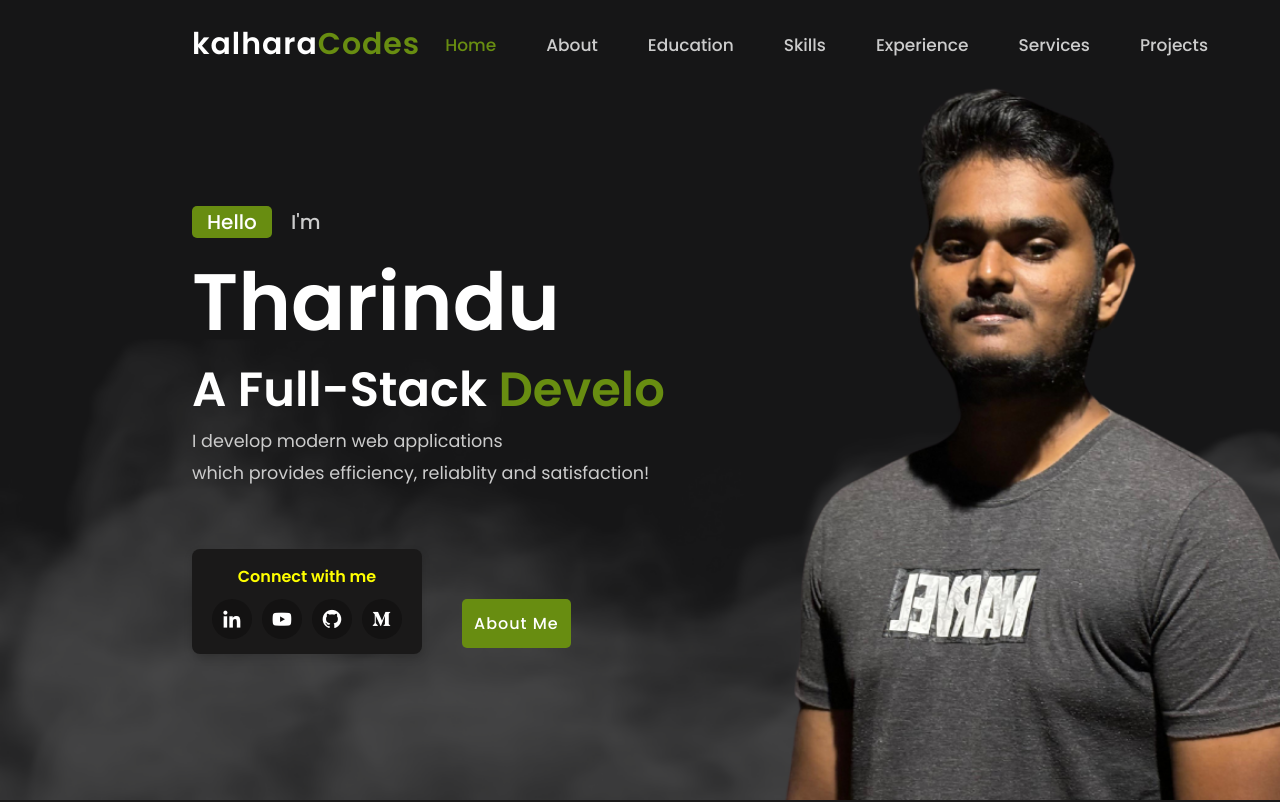
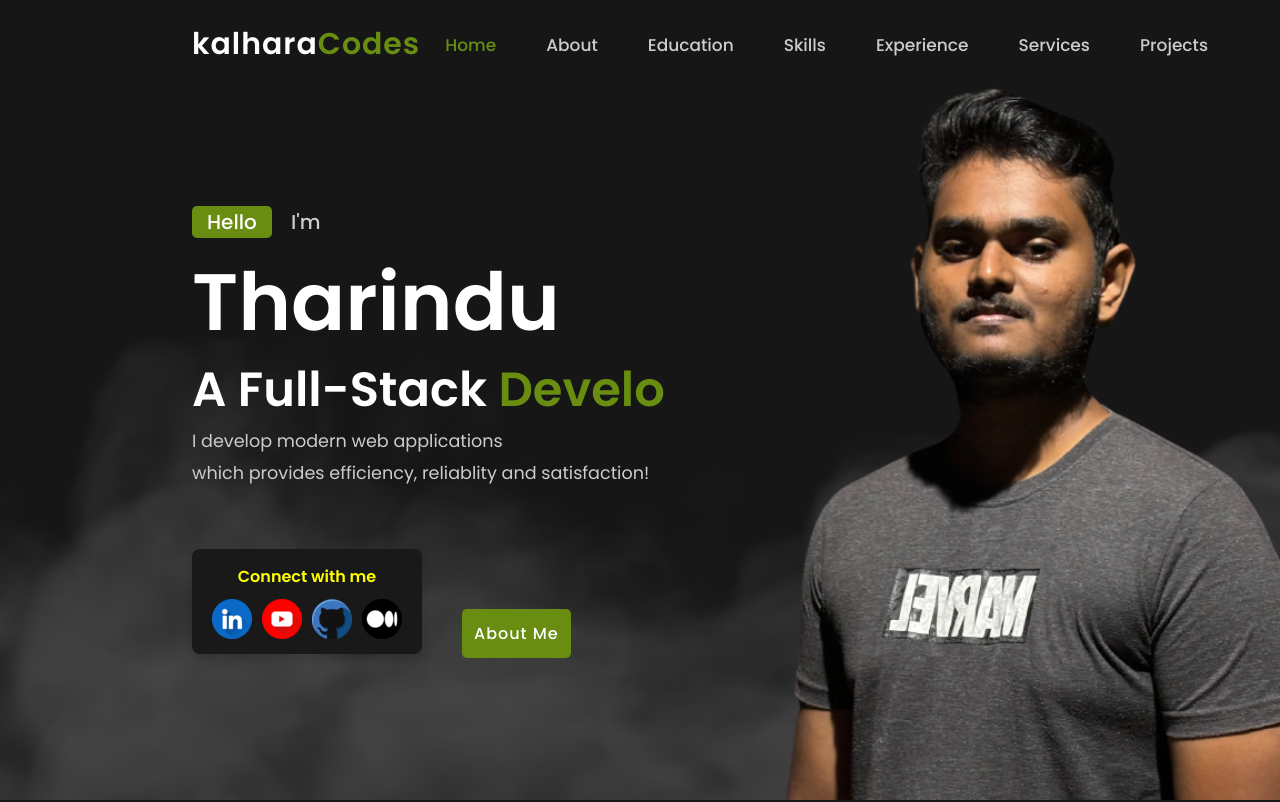
Before and after one commit to tharinduk001/Portfolio-Website, a plain HTML site: page index.html in a window 1280 px wide. Shown: the top 802 px of the page. Drawn offline with nearby package versions, Linux system fonts and the light colour scheme.

Commit message:
fixed path issues

```diff
--- a/css/style.css
+++ b/css/style.css
@@ -100,7 +100,7 @@ section.education, section.skills, section.experience, section.services{
     position: relative;
     height: 100vh;
     width: 100%;
-    background-image: url(/images/background.png);
+    background-image: url(../images/background.png);
     background-size: cover;
     background-position: center;
     display: flex;
@@ -397,6 +397,15 @@ margin-bottom: 25px;
     height: 100%;
 }
 
+a img{
+    width: 40px;
+}
+
+a img:hover{
+    width: 36px;
+    transform: scale(0.9);
+}
+
 
 .education-content {
     margin-top: 60px;
--- a/index.html
+++ b/index.html
@@ -4,10 +4,10 @@
 <head>
 	<meta charset="utf-8">
 	<meta name="viewport" content="width=device-width, initial-scale=1.0">
+	<link rel="stylesheet" href="https://unpkg.com/boxicons@latest/css/boxicons.min.css">
 	<title>Portfolio | Tharindu Kalhara </title>
-	<link rel="icon" type="image/x-icon" href="https://portfolio.kalharacodes.xyz/img/favicon.png">
+	<link rel="icon" type="image/x-icon" href="images/favicon.png">
 	<link rel="stylesheet" type="text/css" href="css/style.css">
-	<link rel="stylesheet" href="https://unpkg.com/boxicons@latest/css/boxicons.min.css">
 </head>
 
 <body>
@@ -28,7 +28,7 @@
 
 
 	<main>
-		<section class="home" id="home">
+		<section class="home" id="home" >
 			<div class="home-text">
 				<div class="slide">
 					<span class="one">Hello</span>
@@ -41,15 +41,11 @@
 				<div class="header-row">
 					<div class="social-media-box">
 						<h4 id="social-box-title">Connect with me</h4>
-
 						<div class="social-media">
-							<a href="http://linkedin.com/in/tharindu-kalhara-6801a6283" target="_blank"><i
-									class="bx bxl-linkedin"></i></a>
-							<a href="https://www.youtube.com/@kalharaCodes" target="_blank"><i
-									class="bx bxl-youtube"></i></a>
-							<a href="https://github.com/tharinduk001" target="_blank"><i class="bx bxl-github"></i></a>
-							<a href="https://medium.com/@tharindukalhara73" target="_blank"><i
-									class="bx bxl-medium"></i></a>
+							<a href="http://linkedin.com/in/tharindu-kalhara-6801a6283" target="_blank"><img src="images/linkedin.png" ></a>
+							<a href="https://www.youtube.com/@kalharaCodes" target="_blank"><img src="images/youtube.png"></a>
+							<a href="https://github.com/tharinduk001" target="_blank"><img src="images/github.png"></a>
+							<a href="https://medium.com/@tharindukalhara73" target="_blank"><img src="images/medium.png"></a>
 						</div>
 					</div>
 
```
Also changed, not shown: images/favicon.png (added), images/github.png (added), images/linkedin.png (added), images/medium.png (added), images/youtube.png (added).
